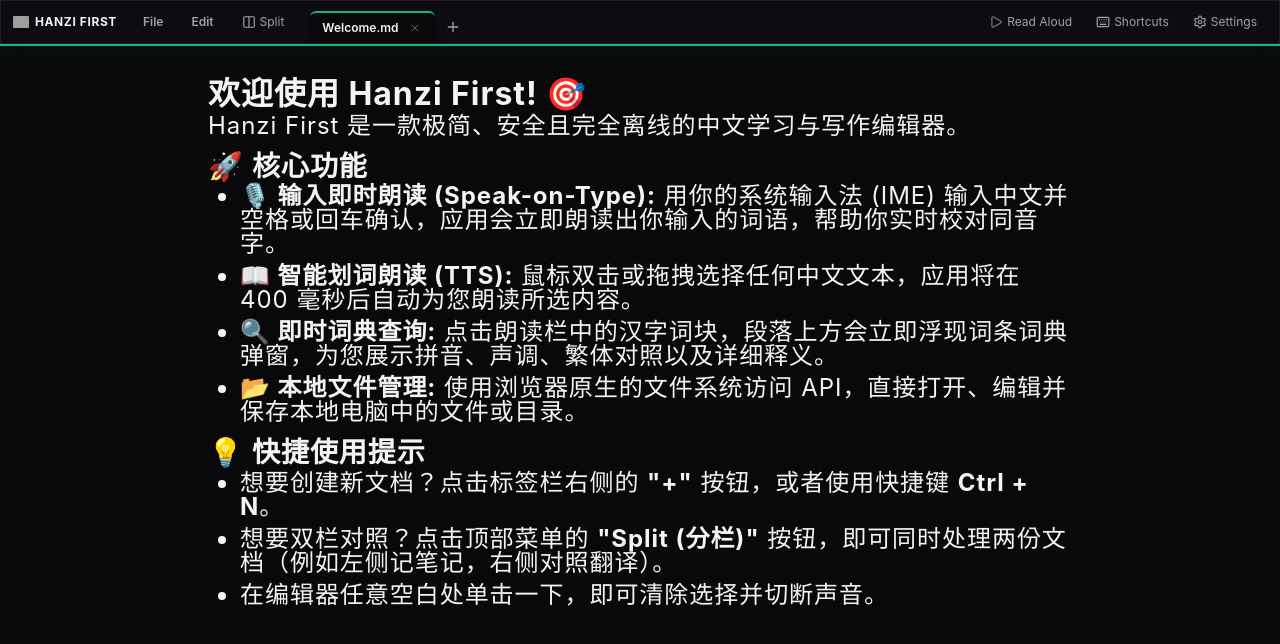
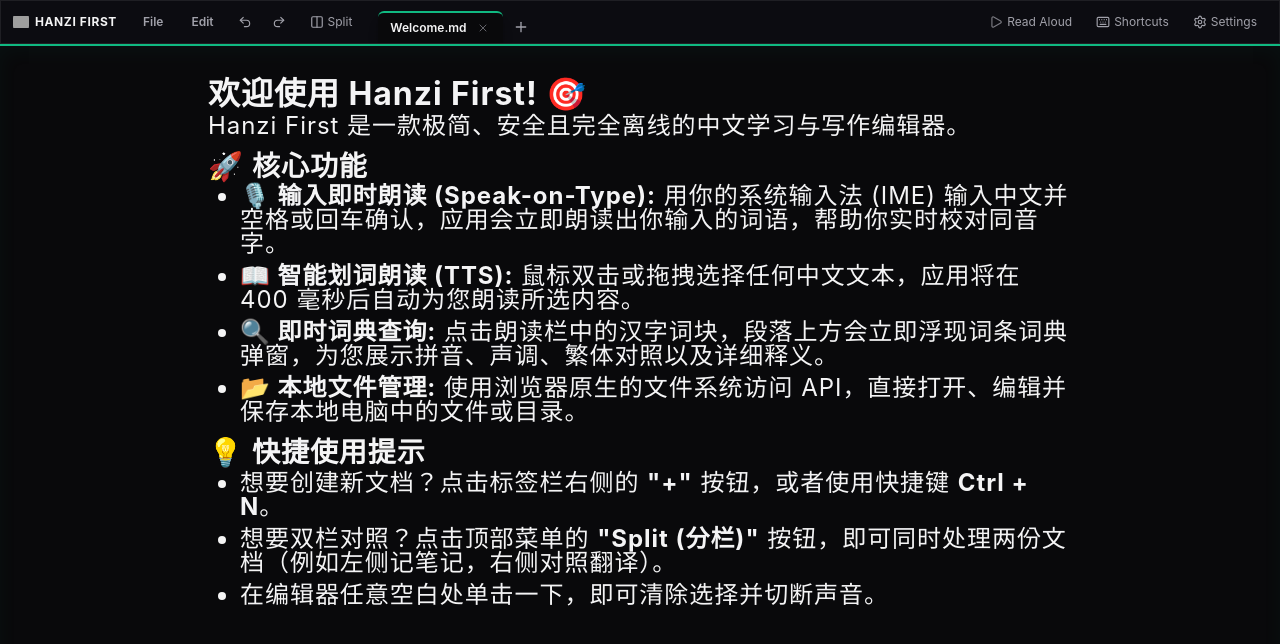
Before and after one commit to AurelienBaraquin/chinese_notebook, a React (Vite) app: page / in a window 1280 px wide. Shown: the top 644 px of the page. Built offline with nearby package versions, Linux system fonts and the light colour scheme; grey boxes are pictures that could not be loaded; the HTML template or start-up script is replaced by a standard one.

Commit message:
feat: implement global undo/redo functionality with keyboard shortcuts and header buttons

```diff
--- a/src/App.tsx
+++ b/src/App.tsx
@@ -84,6 +84,14 @@
   // Reference for file & folder pickers (Web Fallback)
   const fileInputRef = useRef<HTMLInputElement>(null);
   const folderInputRef = useRef<HTMLInputElement>(null);
+  const activeEditorCommandsRef = useRef<{ undo: () => void; redo: () => void } | null>(null);
+
+  const handleUndo = () => {
+    activeEditorCommandsRef.current?.undo();
+  };
+  const handleRedo = () => {
+    activeEditorCommandsRef.current?.redo();
+  };
 
   // 2. Local Storage Sync Effect Loops
   useEffect(() => {
@@ -695,6 +703,14 @@
             e.preventDefault();
             setPlaybackBarOpen((prev) => !prev);
             break;
+          case "z":
+            e.preventDefault();
+            handleUndo();
+            break;
+          case "y":
+            e.preventDefault();
+            handleRedo();
+            break;
           default:
             break;
         }
@@ -735,6 +751,8 @@
         playbackBarOpen={playbackBarOpen}
         onTogglePlaybackBar={() => setPlaybackBarOpen(!playbackBarOpen)}
         onOpenShortcuts={() => setShortcutsOpen(true)}
+        onUndo={handleUndo}
+        onRedo={handleRedo}
       />
 
       {/* Hidden file input picker */}
@@ -788,6 +806,11 @@
                   }}
                   searchOpen={searchOpen}
                   onCloseSearch={() => setSearchOpen(false)}
+                  onRegisterCommands={(cmds) => {
+                    if (isActive) {
+                      activeEditorCommandsRef.current = cmds;
+                    }
+                  }}
                 />
               </div>
             </React.Fragment>
--- a/src/components/Editor.tsx
+++ b/src/components/Editor.tsx
@@ -14,6 +14,7 @@
   onFocus: () => void;
   searchOpen: boolean;
   onCloseSearch: () => void;
+  onRegisterCommands?: (cmds: { undo: () => void; redo: () => void }) => void;
 }
 
 export default function Editor({
@@ -24,6 +25,7 @@
   onFocus,
   searchOpen,
   onCloseSearch,
+  onRegisterCommands,
 }: EditorProps) {
   const containerRef = useRef<HTMLDivElement>(null);
   const [popupData, setPopupData] = useState<{
@@ -236,6 +238,16 @@
     };
   }, []);
 
+  // Register undo/redo commands to parent whenever editor or active state updates
+  useEffect(() => {
+    if (editor && isActivePane && onRegisterCommands) {
+      onRegisterCommands({
+        undo: () => editor.chain().focus().undo().run(),
+        redo: () => editor.chain().focus().redo().run(),
+      });
+    }
+  }, [editor, isActivePane, onRegisterCommands]);
+
   // Focus editor when clicking empty space in the container
   const handleContainerClick = () => {
     onFocus();
--- a/src/components/Header.tsx
+++ b/src/components/Header.tsx
@@ -1,5 +1,5 @@
 import React, { useState, useEffect } from "react";
-import { Plus, Settings, Columns2, X, Play, Keyboard } from "lucide-react";
+import { Plus, Settings, Columns2, X, Play, Keyboard, Undo2, Redo2 } from "lucide-react";
 
 interface Tab {
   id: string;
@@ -32,6 +32,8 @@
   playbackBarOpen: boolean;
   onTogglePlaybackBar: () => void;
   onOpenShortcuts: () => void;
+  onUndo: () => void;
+  onRedo: () => void;
 }
 
 export default function Header({
@@ -59,6 +61,8 @@
   playbackBarOpen,
   onTogglePlaybackBar,
   onOpenShortcuts,
+  onUndo,
+  onRedo,
 }: HeaderProps) {
   const [activeMenu, setActiveMenu] = useState<"file" | "edit" | null>(null);
 
@@ -214,6 +218,24 @@
           )}
         </div>
 
+        {/* Undo Button */}
+        <button
+          onClick={onUndo}
+          className="p-1.5 text-[var(--text-secondary)] hover:text-[var(--text-primary)] hover:bg-[var(--bg-editor)]/60 rounded-md transition-colors cursor-pointer"
+          title="Undo (Ctrl+Z)"
+        >
+          <Undo2 className="w-3.5 h-3.5" />
+        </button>
+
+        {/* Redo Button */}
+        <button
+          onClick={onRedo}
+          className="p-1.5 text-[var(--text-secondary)] hover:text-[var(--text-primary)] hover:bg-[var(--bg-editor)]/60 rounded-md transition-colors cursor-pointer"
+          title="Redo (Ctrl+Y)"
+        >
+          <Redo2 className="w-3.5 h-3.5" />
+        </button>
+
         {/* Split View Toggle Button */}
         <button
           onClick={onToggleSplit}
```
